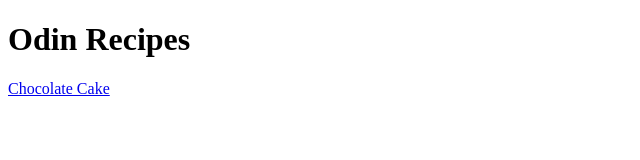
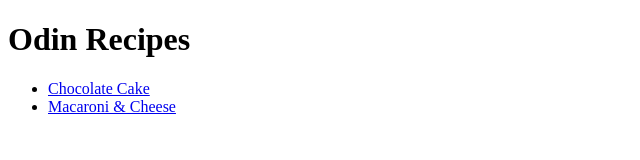
Before and after one commit to GitZ100/odin-recipes, a plain HTML site: page index.html in a window 1280 px wide. Shown: the whole page, without its empty margins (0-640 px from the left). Drawn offline with Linux system fonts and the light colour scheme.

Commit message:
Added Macaroni & Cheese recipe with image and title and linked it to homepage

```diff
--- a/index.html
+++ b/index.html
@@ -7,7 +7,14 @@
     <body>
         <p>
             <h1>Odin Recipes</h1>
-            <a href="./recipes/chocolate-cake.html">Chocolate Cake</a>
+            <ul>
+                <li>
+                    <a href="./recipes/chocolate-cake.html">Chocolate Cake</a>
+                </li>
+                <li>
+                    <a href="./recipes/macaroni-cheese.html">Macaroni & Cheese</a>
+                </li>
+            </ul>
         </p>
     </body>
 </html>
```
Also changed, not shown: recipes/macaroni-cheese.html (added, +14 -0 lines), images/macncheese.jpg (added).
